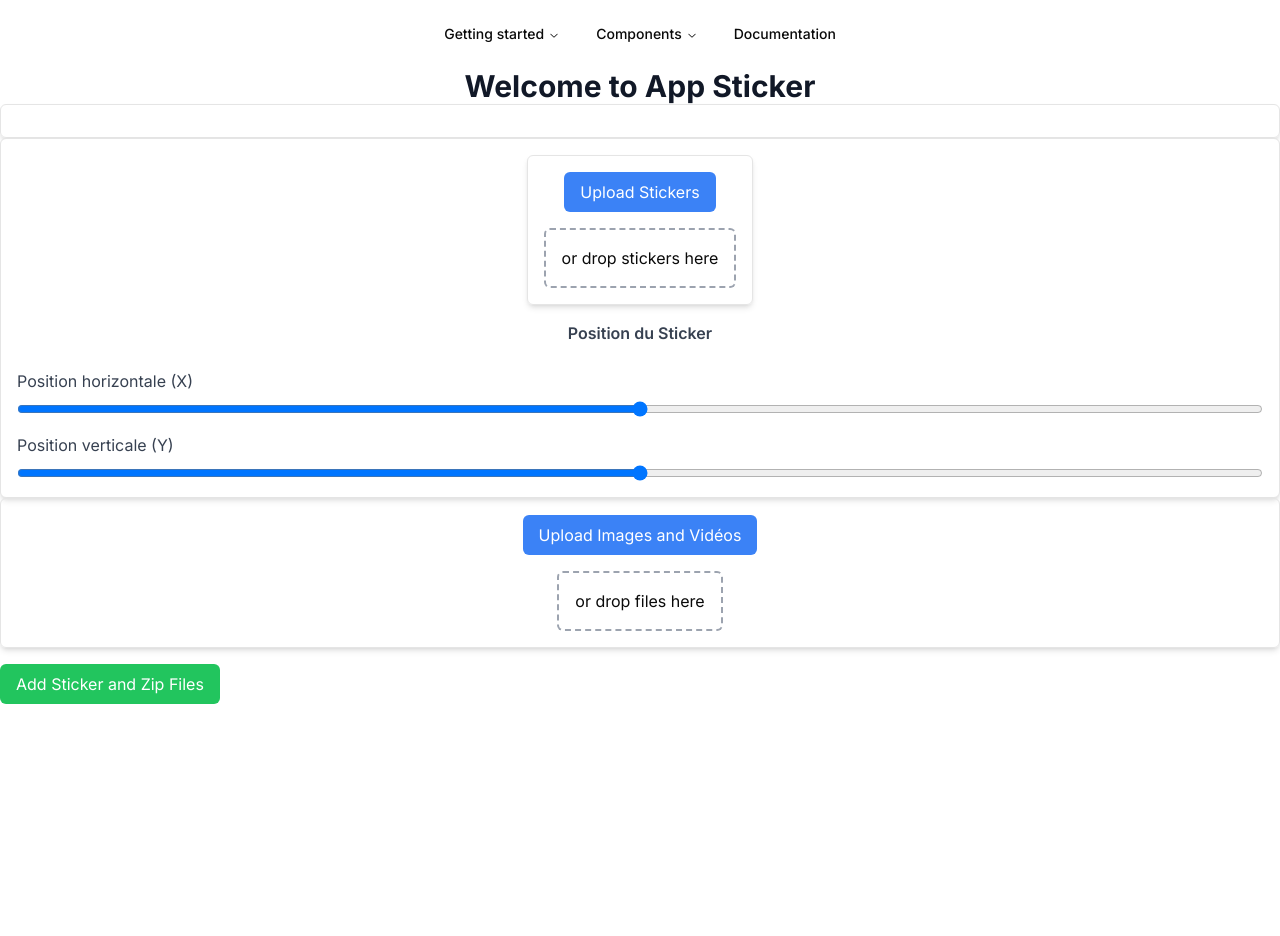
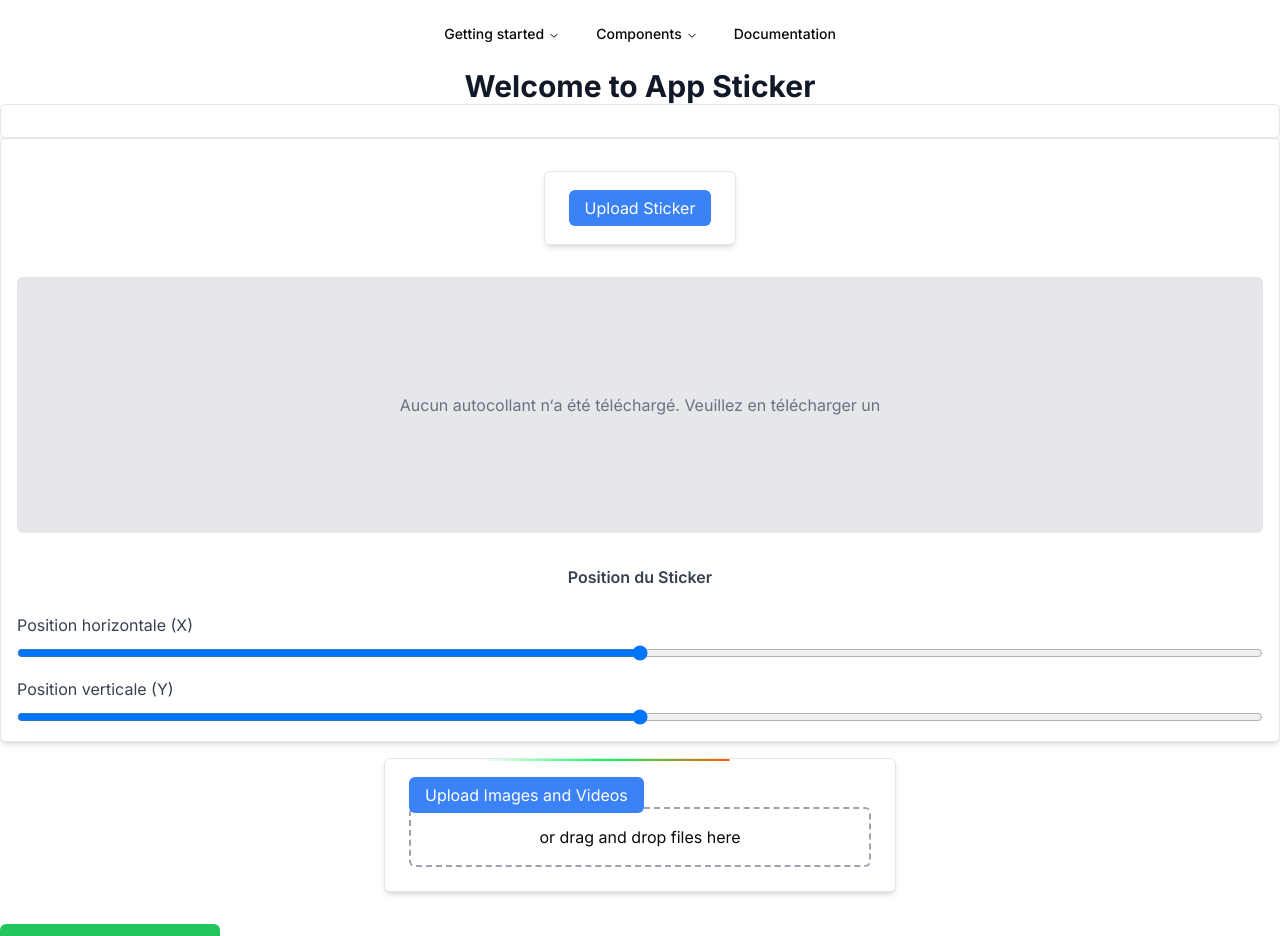
Before and after one commit to starkspartacus/sticker-app, a Next.js app: page / in a window 1280 px wide. Shown: the top 936 px of the page. Before the commit the page ends 800 px from the top, so only its background shows below. Built offline with nearby package versions, Linux system fonts and the light colour scheme.

Commit message:
add change size sticker and add remove files

```diff
--- a/components/PositionSticker.tsx
+++ b/components/PositionSticker.tsx
@@ -9,7 +9,10 @@ interface PositionStickerProps {
   onPositionChange: (position: { x: number; y: number }) => void;
 }
 
-const PositionSticker: React.FC<PositionStickerProps> = ({ onStickerChange, onPositionChange }) => {
+const PositionSticker: React.FC<PositionStickerProps> = ({
+  onStickerChange,
+  onPositionChange,
+}) => {
   const [position, setPosition] = useState<{ x: number; y: number }>({
     x: 50,
     y: 50,
@@ -17,30 +20,38 @@ const PositionSticker: React.FC<PositionStickerProps> = ({ onStickerChange, onPo
   const [sticker, setSticker] = useState<File | null>(null);
   const [previewUrl, setPreviewUrl] = useState<string | null>(null);
 
+  // Met à jour l'URL de prévisualisation chaque fois que le sticker change
   useEffect(() => {
     if (sticker) {
       const url = URL.createObjectURL(sticker);
       setPreviewUrl(url);
+
+      // Nettoie l'URL lorsque le composant est démonté ou que le sticker change
+      return () => {
+        URL.revokeObjectURL(url);
+      };
+    } else {
+      setPreviewUrl(null); // Remet l'URL à null si aucun sticker n'est sélectionné
     }
   }, [sticker]);
 
-  const handleStickerChange = (files: File[]) => {
-    const newSticker = files.length > 0 ? files[0] : null;
-    setSticker(newSticker);
-    onStickerChange(newSticker);
+  const handleStickerChange = (file: File | null) => {
+    setSticker(file);
+    onStickerChange(file); // Passe le fichier au composant parent
   };
 
   const handlePositionChange = (axis: "x" | "y", value: number) => {
     const newPosition = { ...position, [axis]: value };
     setPosition(newPosition);
-    onPositionChange(newPosition);
+    onPositionChange(newPosition); // Informe le composant parent de la nouvelle position
   };
 
   return (
     <div className="flex flex-col items-center justify-center p-4 border rounded-md shadow-md bg-white">
-      <UploadSticker onFilesChange={handleStickerChange} />
+      <UploadSticker onStickerChange={handleStickerChange} />
 
-      {previewUrl && (
+      {/* Zone de prévisualisation du sticker */}
+      {previewUrl ? (
         <div className="relative mt-4 mb-4 w-full h-64 border rounded-md overflow-hidden bg-gray-200 flex items-center justify-center">
           <Image
             src={previewUrl}
@@ -57,11 +68,21 @@ const PositionSticker: React.FC<PositionStickerProps> = ({ onStickerChange, onPo
             priority={true}
           />
         </div>
+      ) : (
+        <div className="mt-4 mb-4 w-1/2 md:w-full h-64 border rounded-md overflow-hidden bg-gray-200 flex items-center justify-center">
+          <p className="text-gray-500">
+            Aucun autocollant n&lsquo;a été téléchargé. Veuillez en télécharger
+            un
+          </p>
+        </div>
       )}
 
-      <label className="mb-2 mt-4 font-semibold text-gray-700">Position du Sticker</label>
+      {/* Contrôle pour ajuster la position du sticker */}
+      <label className="mb-2 mt-4 font-semibold text-gray-700">
+        Position du Sticker
+      </label>
 
-      <div className="flex flex-col mt-4 w-full">
+      <div className="flex flex-col mt-4 md:w-full">
         <label className="text-gray-700">Position horizontale (X)</label>
         <input
           type="range"
--- a/components/UploadSticker.tsx
+++ b/components/UploadSticker.tsx
@@ -2,68 +2,101 @@
 
 import React, { useState } from "react";
 
-// Interface for the component props
 interface UploadStickerProps {
-  onFilesChange: (files: File[]) => void;
+  onStickerChange: (file: File | null, size: number) => void;
 }
 
-// UploadSticker component
-const UploadSticker: React.FC<UploadStickerProps> = ({ onFilesChange }) => {
-  // State to store the uploaded files
-  const [files, setFiles] = useState<File[]>([]);
+const UploadSticker: React.FC<UploadStickerProps> = ({ onStickerChange }) => {
+  const [sticker, setSticker] = useState<File | null>(null);
+  const [size, setSize] = useState(100); // Taille par défaut du sticker (100px)
 
-  // Function to handle file input change
-  const handleFileChange = (event: React.ChangeEvent<HTMLInputElement>) => {
-    if (event.target.files) {
-      // Convert FileList to an array and update state
-      const newFiles = Array.from(event.target.files);
-      setFiles([...files, ...newFiles]);
-      // Call the onFilesChange prop with the new files
-      onFilesChange([...files, ...newFiles]);
+  const handleStickerChange = (event: React.ChangeEvent<HTMLInputElement>) => {
+    if (event.target.files && event.target.files[0]) {
+      const newSticker = event.target.files[0];
+      setSticker(newSticker);
+      onStickerChange(newSticker, size);
     }
   };
 
-  // Function to handle file drop
-  const handleDrop = (event: React.DragEvent<HTMLDivElement>) => {
-    event.preventDefault();
-    if (event.dataTransfer.files) {
-      // Convert FileList to an array and update state
-      setFiles([...files, ...Array.from(event.dataTransfer.files)]);
-      // Call the onFilesChange prop with the new files
-      onFilesChange([...files, ...Array.from(event.dataTransfer.files)]);
+  const handleSizeChange = (event: React.ChangeEvent<HTMLInputElement>) => {
+    const newSize = parseInt(event.target.value);
+    setSize(newSize);
+    if (sticker) {
+      onStickerChange(sticker, newSize); // Mettre à jour la taille du sticker
     }
   };
 
-  // Function to handle drag over event
-  const handleDragOver = (event: React.DragEvent<HTMLDivElement>) => {
-    event.preventDefault();
+  const handleRemoveSticker = () => {
+    setSticker(null);
+    onStickerChange(null, size); // Réinitialiser le sticker à null
   };
 
   return (
-    <div className="flex flex-col items-center justify-center p-4 border rounded-md shadow-md">
-      {/* Label for file input */}
+    <div className="flex flex-col items-center justify-center p-4">
+      <div className="relative w-full max-w-lg p-6 border rounded-md shadow-md">
+        {/* Upload du sticker */}
+        {!sticker ? (
+          <>
             <label
               htmlFor="sticker-upload"
               className="cursor-pointer bg-blue-500 text-white py-2 px-4 rounded-md mb-4"
             >
-        Upload Stickers
+              Upload Sticker
             </label>
-      {/* Hidden file input */}
+            <input
+              id="sticker-upload"
+              type="file"
+              accept="image/*" // On accepte uniquement les images pour les stickers
+              className="hidden"
+              onChange={handleStickerChange}
+            />
+          </>
+        ) : (
+          <div className="flex flex-col items-center">
+            <img
+              src={URL.createObjectURL(sticker)}
+              alt="Uploaded Sticker"
+              style={{ width: `${size}px`, height: `${size}px` }}
+              className="mb-4"
+            />
+            {/* Contrôle de la taille du sticker */}
+            <label htmlFor="size-slider" className="mb-2">
+              Sticker Size: {size}px
+            </label>
+            <input
+              id="size-slider"
+              type="range"
+              min="50"
+              max="1000"
+              value={size}
+              onChange={handleSizeChange}
+              className="mb-4"
+            />
+
+            {/* Bouton pour supprimer et remplacer le sticker */}
+            <div className="flex space-x-2">
+              <button
+                className="bg-red-500 text-white py-2 px-4 rounded-md"
+                onClick={handleRemoveSticker}
+              >
+                Remove Sticker
+              </button>
+              <label
+                htmlFor="sticker-upload"
+                className="cursor-pointer bg-blue-500 text-white py-2 px-4 rounded-md"
+              >
+                Replace Sticker
+              </label>
+            </div>
             <input
               id="sticker-upload"
               type="file"
               accept="image/*"
-        multiple
               className="hidden"
-        onChange={handleFileChange}
+              onChange={handleStickerChange}
             />
-      {/* Drop area for files */}
-      <div
-        className="border-dashed border-2 border-gray-400 p-4 rounded-md text-center"
-        onDrop={handleDrop}
-        onDragOver={handleDragOver}
-      >
-        or drop stickers here
+          </div>
+        )}
       </div>
     </div>
   );
--- /dev/null
+++ b/components/magicui/border-beam.tsx
@@ -0,0 +1,49 @@
+import { cn } from "@/lib/utils";
+
+interface BorderBeamProps {
+  className?: string;
+  size?: number;
+  duration?: number;
+  borderWidth?: number;
+  anchor?: number;
+  colorFrom?: string;
+  colorTo?: string;
+  delay?: number;
+}
+
+export const BorderBeam = ({
+  className,
+  size = 200,
+  duration = 15,
+  anchor = 90,
+  borderWidth = 1.5,
+  colorFrom = "#ffaa40",
+  colorTo = "#9c40ff",
+  delay = 0,
+}: BorderBeamProps) => {
+  return (
+    <div
+      style={
+        {
+          "--size": size,
+          "--duration": duration,
+          "--anchor": anchor,
+          "--border-width": borderWidth,
+          "--color-from": colorFrom,
+          "--color-to": colorTo,
+          "--delay": `-${delay}s`,
+        } as React.CSSProperties
+      }
+      className={cn(
+        "pointer-events-none absolute inset-0 rounded-[inherit] [border:calc(var(--border-width)*1px)_solid_transparent]",
+
+        // mask styles
+        "![mask-clip:padding-box,border-box] ![mask-composite:intersect] [mask:linear-gradient(transparent,transparent),linear-gradient(white,white)]",
+
+        // pseudo styles
+        "after:absolute after:aspect-square after:w-[calc(var(--size)*1px)] after:animate-border-beam after:[animation-delay:var(--delay)] after:[background:linear-gradient(to_left,var(--color-from),var(--color-to),transparent)] after:[offset-anchor:calc(var(--anchor)*1%)_50%] after:[offset-path:rect(0_auto_auto_0_round_calc(var(--size)*1px))]",
+        className,
+      )}
+    />
+  );
+};
--- a/components/uploadPictureAndVideo.tsx
+++ b/components/uploadPictureAndVideo.tsx
@@ -1,13 +1,17 @@
 "use client";
 
 import React, { useState } from "react";
+import { BorderBeam } from "@/components/magicui/border-beam"; // Assurez-vous que BorderBeam est bien importé
 
 interface UploadPictureAndVideoProps {
   onFilesChange: (files: File[]) => void;
 }
 
-const UploadPictureAndVideo: React.FC<UploadPictureAndVideoProps> = ({ onFilesChange }) => {
+const UploadPictureAndVideo: React.FC<UploadPictureAndVideoProps> = ({
+  onFilesChange,
+}) => {
   const [files, setFiles] = useState<File[]>([]);
+  const [isDragging, setIsDragging] = useState(false);
 
   const handleFileChange = (event: React.ChangeEvent<HTMLInputElement>) => {
     if (event.target.files) {
@@ -19,38 +23,91 @@ const UploadPictureAndVideo: React.FC<UploadPictureAndVideoProps> = ({ onFilesCh
 
   const handleDrop = (event: React.DragEvent<HTMLDivElement>) => {
     event.preventDefault();
+    setIsDragging(false);
     if (event.dataTransfer.files) {
-      setFiles([...files, ...Array.from(event.dataTransfer.files)]);
-      onFilesChange([...files, ...Array.from(event.dataTransfer.files)]);
+      const newFiles = Array.from(event.dataTransfer.files);
+      setFiles([...files, ...newFiles]);
+      onFilesChange([...files, ...newFiles]);
     }
   };
 
   const handleDragOver = (event: React.DragEvent<HTMLDivElement>) => {
     event.preventDefault();
+    setIsDragging(true);
+  };
+
+  const handleDragLeave = () => {
+    setIsDragging(false);
+  };
+
+  // Fonction pour supprimer un fichier
+  const handleRemoveFile = (index: number) => {
+    const newFiles = files.filter((_, i) => i !== index);
+    setFiles(newFiles);
+    onFilesChange(newFiles);
   };
 
   return (
-    <div className="flex flex-col items-center justify-center p-4 border rounded-md shadow-md">
+    <div className="flex flex-col items-center justify-center p-4">
+      {/* Utilisation correcte de BorderBeam */}
+      <div className="relative w-full max-w-lg p-6 border rounded-md shadow-md">
+        <BorderBeam
+          colorFrom={files.length > 0 ? "#00FF5E" : "#ff5900"}
+          colorTo={files.length < 0 ? "#ff5900" : "#00FF5E"}
+          borderWidth={2}
+          size={250}
+          duration={12}
+          delay={9} // Si nécessaire, ajustez la taille du rayon
+        />
+
         <label
           htmlFor="file-upload"
-        className="cursor-pointer bg-blue-500 text-white py-2 px-4 rounded-md mb-4"
+          className="cursor-pointer bg-blue-500 text-white py-2 px-4 rounded-md mb-4 justify-center items-center"
         >
-        Upload Images and Vidéos
+          Upload Images and Videos
         </label>
         <input
           id="file-upload"
           type="file"
-        accept="image/*"
+          accept="image/*, video/*" // Acceptation des images et vidéos
           multiple
-        className="hidden"
+          className="hidden justify-center items-center"
           onChange={handleFileChange}
         />
+
+        {/* Zone de drag and drop */}
         <div
-        className="border-dashed border-2 border-gray-400 p-4 rounded-md text-center"
+          className={`border-dashed border-2 p-4 rounded-md text-center transition-all duration-300 ${
+            isDragging ? "border-blue-500 bg-blue-100" : "border-gray-400"
+          }`}
           onDrop={handleDrop}
           onDragOver={handleDragOver}
+          onDragLeave={handleDragLeave}
         >
-        or drop files here
+          {isDragging
+            ? "Release to upload files"
+            : "or drag and drop files here"}
+        </div>
+
+        {/* Liste des fichiers uploadés */}
+        {files.length > 0 && (
+          <div className="mt-4">
+            <h3 className="text-lg font-semibold">Uploaded Files:</h3>
+            <ul className="list-disc list-inside">
+              {files.map((file, index) => (
+                <li key={index} className="flex justify-between items-center">
+                  <span>{file.name}</span>
+                  <button
+                    className="bg-red-500 text-white py-1 px-2 rounded-md ml-4 mt-2"
+                    onClick={() => handleRemoveFile(index)} // Suppression du fichier
+                  >
+                    Delete
+                  </button>
+                </li>
+              ))}
+            </ul>
+          </div>
+        )}
       </div>
     </div>
   );
--- a/tailwind.config.ts
+++ b/tailwind.config.ts
@@ -1,13 +1,13 @@
-import type { Config } from "tailwindcss"
+import type { Config } from "tailwindcss";
 
 const config = {
   darkMode: ["class"],
   content: [
-    './pages/**/*.{ts,tsx}',
-    './components/**/*.{ts,tsx}',
-    './app/**/*.{ts,tsx}',
-    './src/**/*.{ts,tsx}',
-	],
+    "./pages/**/*.{ts,tsx}",
+    "./components/**/*.{ts,tsx}",
+    "./app/**/*.{ts,tsx}",
+    "./src/**/*.{ts,tsx}",
+  ],
   prefix: "",
   theme: {
     container: {
@@ -59,6 +59,11 @@ const config = {
         sm: "calc(var(--radius) - 4px)",
       },
       keyframes: {
+        "border-beam": {
+          "100%": {
+            "offset-distance": "100%",
+          },
+        },
         "accordion-down": {
           from: { height: "0" },
           to: { height: "var(--radix-accordion-content-height)" },
@@ -71,10 +76,11 @@ const config = {
       animation: {
         "accordion-down": "accordion-down 0.2s ease-out",
         "accordion-up": "accordion-up 0.2s ease-out",
+        "border-beam": "border-beam calc(var(--duration)*1s) infinite linear",
       },
     },
   },
   plugins: [require("tailwindcss-animate")],
-} satisfies Config
+} satisfies Config;
 
-export default config
+export default config;
```
Also changed, not shown: app/page.tsx (+16 -4 lines), components/ButtonAddStickerOnFiles.tsx (+15 -11 lines). Lines whose indentation alone changed are shown as unchanged.
